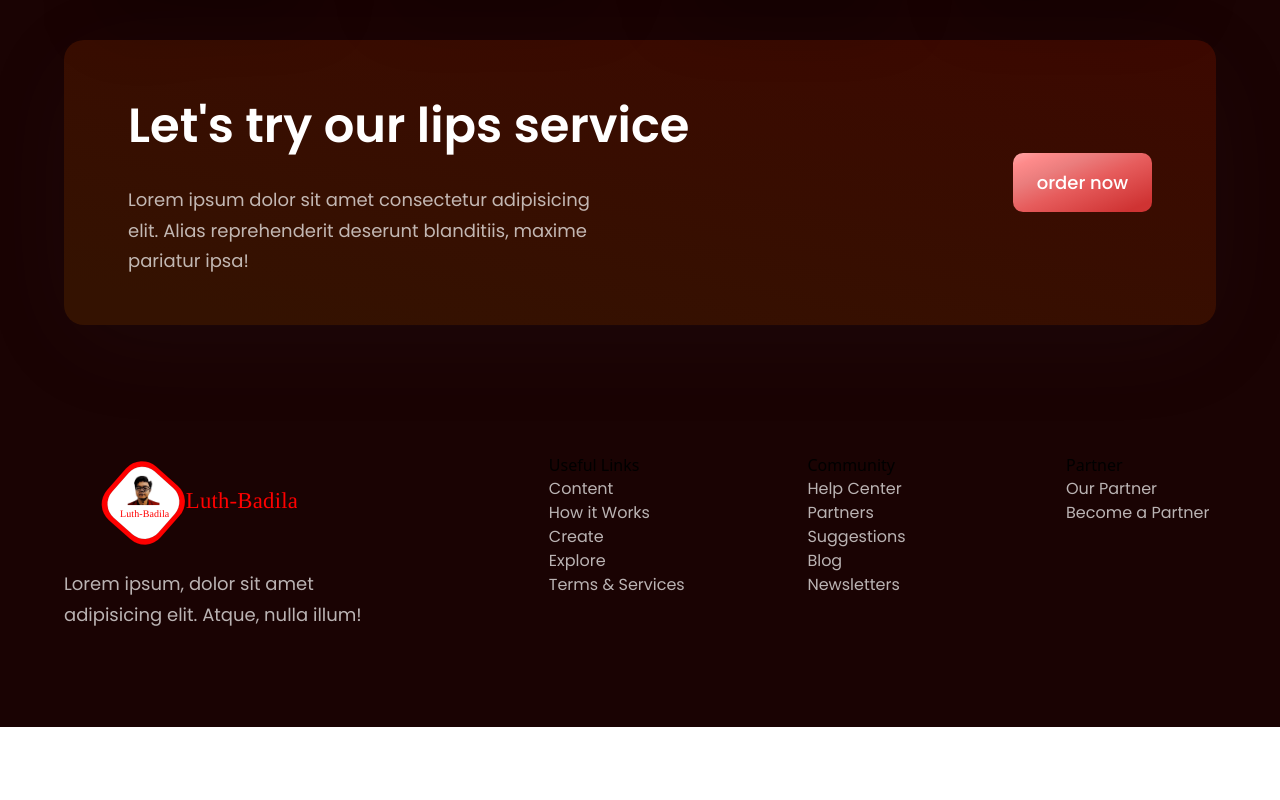
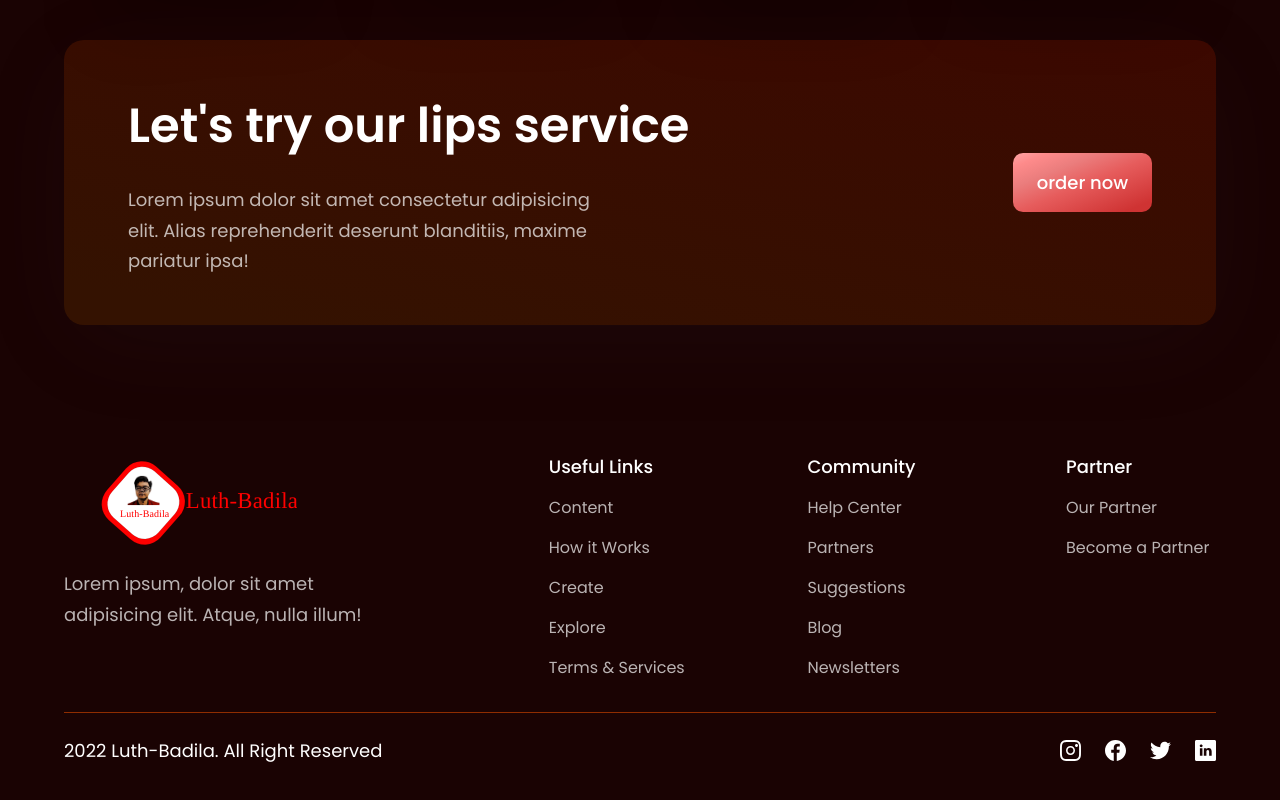
Before and after one commit to Luth-Badila/Luth-Badila, a React (Vite) app: page / in a window 1280 px wide. Shown: the part 3877-4677 px from the top of the page. Before the commit the page ends 4604 px from the top, so only its background shows below. Built offline with nearby package versions, Linux system fonts and the light colour scheme.

Commit message:
make perfect portofolio website but need some image and animation

```diff
--- a/src/components/Footer.jsx
+++ b/src/components/Footer.jsx
@@ -12,10 +12,10 @@
       <div className="flex-[1.5] w-full flex flex-row justify-between flex-wrap md:mt-0 mt-10">
         {footerLinks.map((footerLink) => (
           <div key={footerLink.key} className="flex flex-col ss:my-0 my-4 min-w-[150px]">
-            <h4>{footerLink.title}</h4>
-            <ul>
+            <h4 className="font-poppins font-medium text-[18px] leading-[27px] text-white">{footerLink.title}</h4>
+            <ul className="list-none mt-4">
               {footerLink.links.map((link, index) => (
-                <li key={link.name} className={`font-poppins font-normal text-[16px] leading-[24px] text-dimWhite hover:text-secondary cursor-pointer`}>
+                <li key={link.name} className={`font-poppins font-normal text-[16px] leading-[24px] text-dimWhite hover:text-secondary cursor-pointer ${index !== footerLink.links.length - 1 ? "mb-4" : "mb-0"}`}>
                   {link.name}
                 </li>
               ))}
@@ -24,6 +24,15 @@
         ))}
       </div>
     </div>
+
+    <div className="w-full flex justify-between items-center md:flex-row flex-col pt-6 border-t-[1px] border-[#8f2d00]">
+      <p className="font-poppins font-normal text-center text-[18px] leading-[27px] text-white">2022 Luth-Badila. All Right Reserved</p>
+      <div className="flex flex-row md:mt-0 mt-6">
+        {socialMedia.map((socmed, index) => (
+          <img key={socmed.id} src={socmed.icon} alt={socmed.id} className={`w-[21px] h-[21px]object-contain cursor-pointer ${index !== socialMedia.length - 1 ? "mr-6" : "mr-0"}`} />
+        ))}
+      </div>
+    </div>
   </section>
 );
 
--- a/src/index.css
+++ b/src/index.css
@@ -16,7 +16,6 @@
     -webkit-background-clip: text;
     -webkit-text-fill-color: transparent;
     background-clip: text;
-    text-fill-color: transparent;
 }
 
 .bg-blue-gradient {
```
